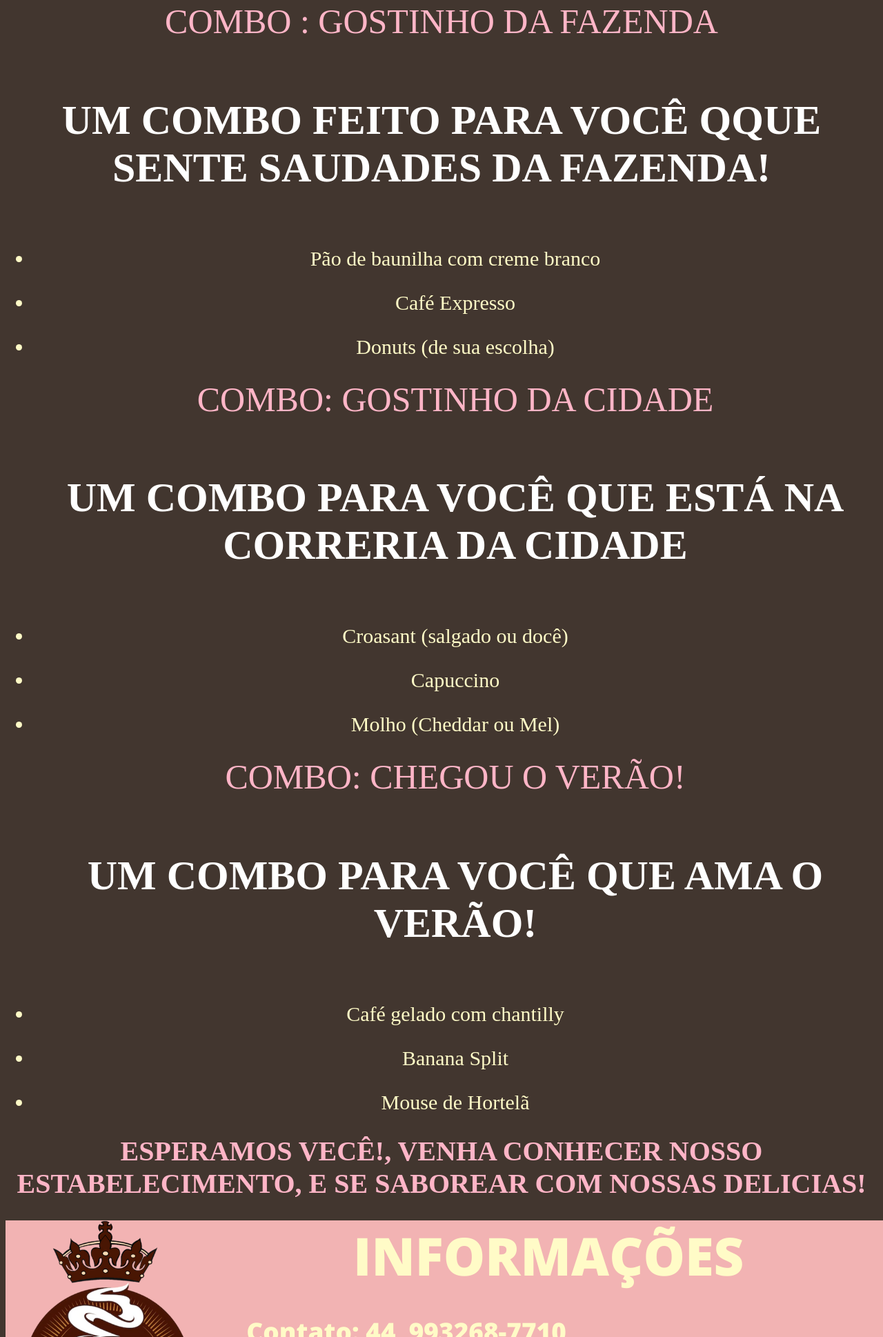
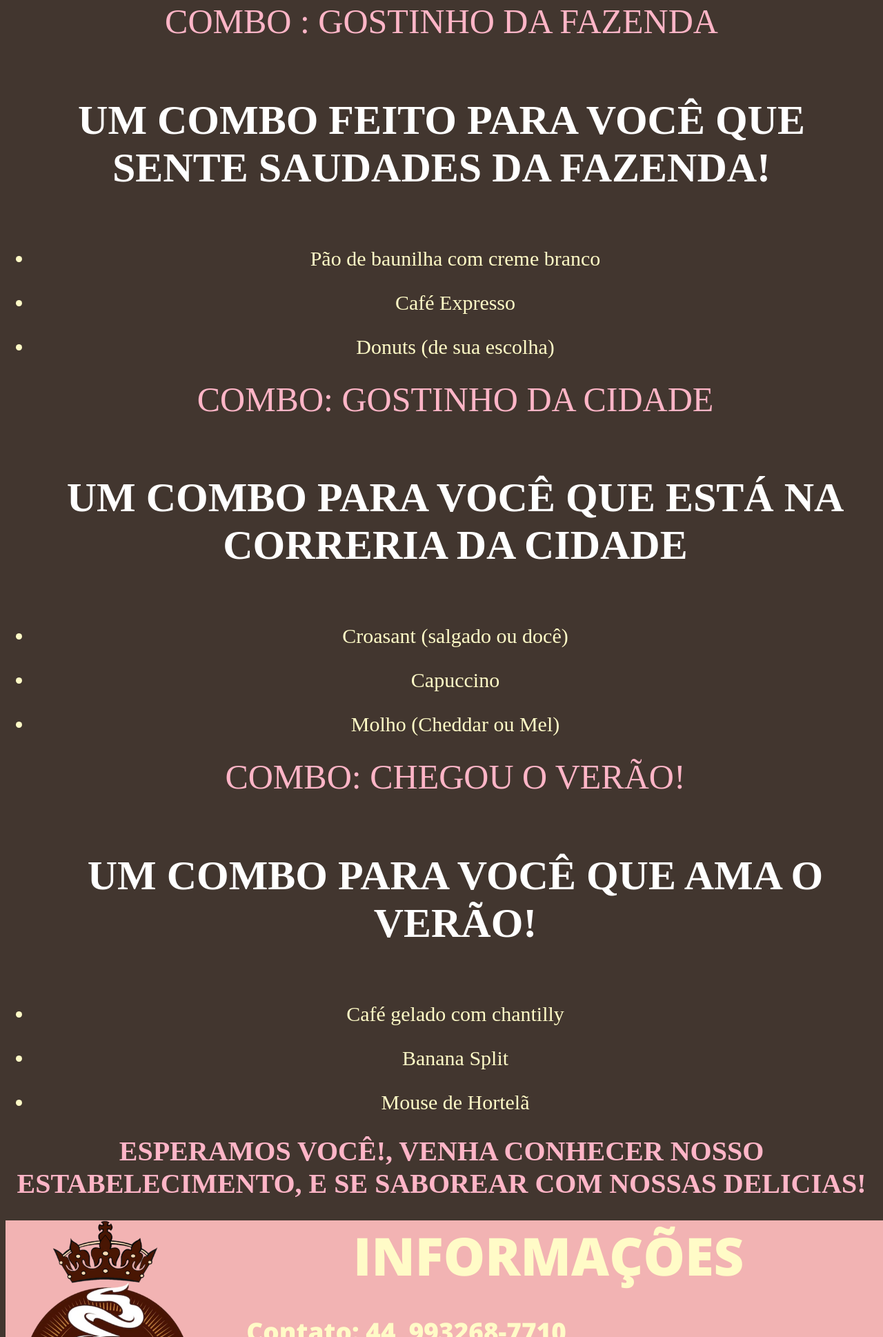
Before and after one commit to SoulNah/3-trimestre, a plain HTML site: page index.html in a window 1280 px wide. Shown: the part 2979-4917 px from the top of the page at 69% size. Drawn offline with Linux system fonts and the light colour scheme; a script that the page names is missing.

Commit message:
cafeteriaa

```diff
--- a/index.html
+++ b/index.html
@@ -46,7 +46,7 @@
     <h3><u>NOSSOS COMBOS</u></h3>
 
     <h9> COMBO : GOSTINHO DA FAZENDA</h9>
-    <h4>UM COMBO FEITO PARA VOCÊ QQUE SENTE SAUDADES DA FAZENDA!</h4>
+    <h4>UM COMBO FEITO PARA VOCÊ QUE SENTE SAUDADES DA FAZENDA!</h4>
 
     <ul>
         <p><li>Pão de baunilha com creme branco</li></p>
@@ -74,7 +74,7 @@
 </div>
 
 <div class="PARAGRAFOFINAL">
-    <p><b>ESPERAMOS VECÊ!, VENHA CONHECER NOSSO ESTABELECIMENTO, E SE SABOREAR COM NOSSAS DELICIAS!</b></p>
+    <p><b>ESPERAMOS VOCÊ!, VENHA CONHECER NOSSO ESTABELECIMENTO, E SE SABOREAR COM NOSSAS DELICIAS!</b></p>
 
 </div>
 
```
